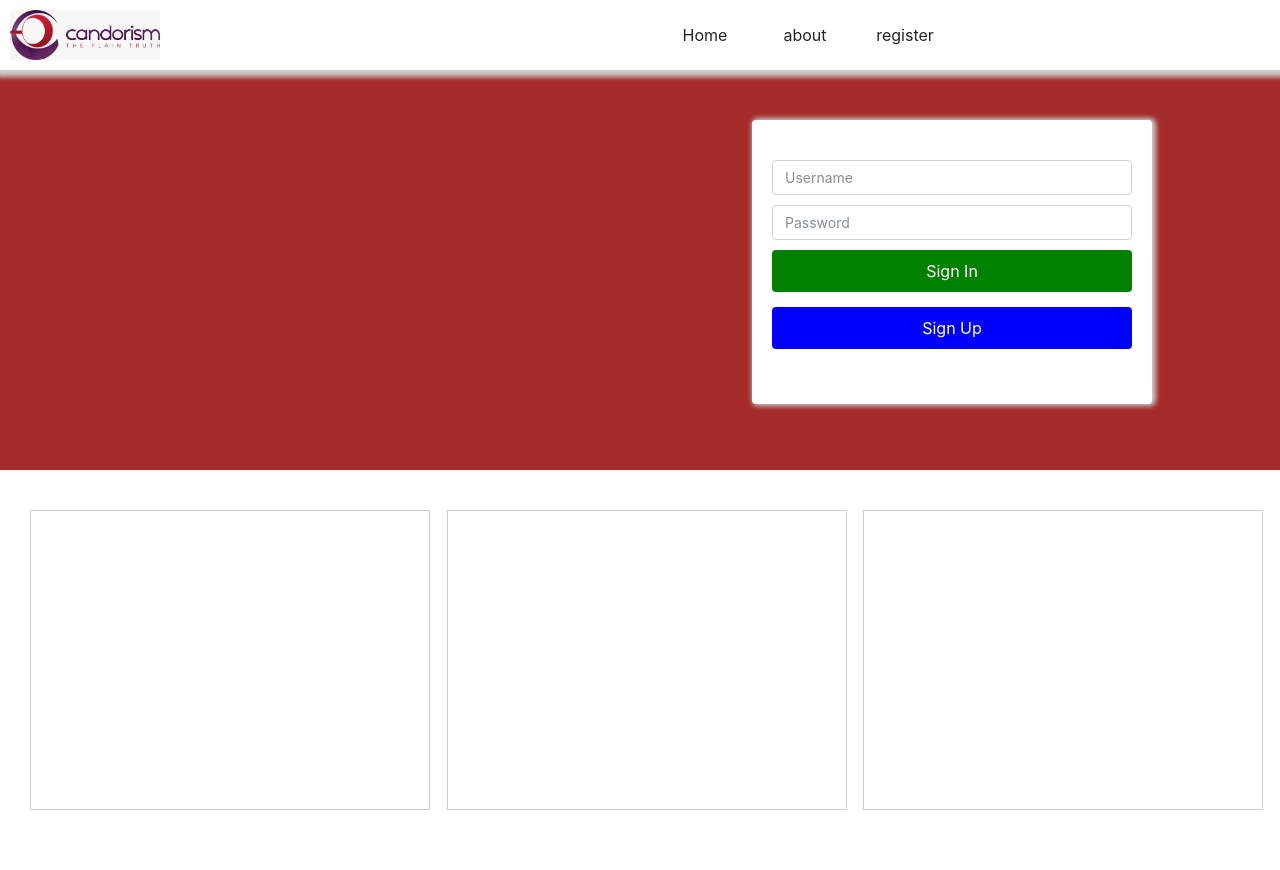
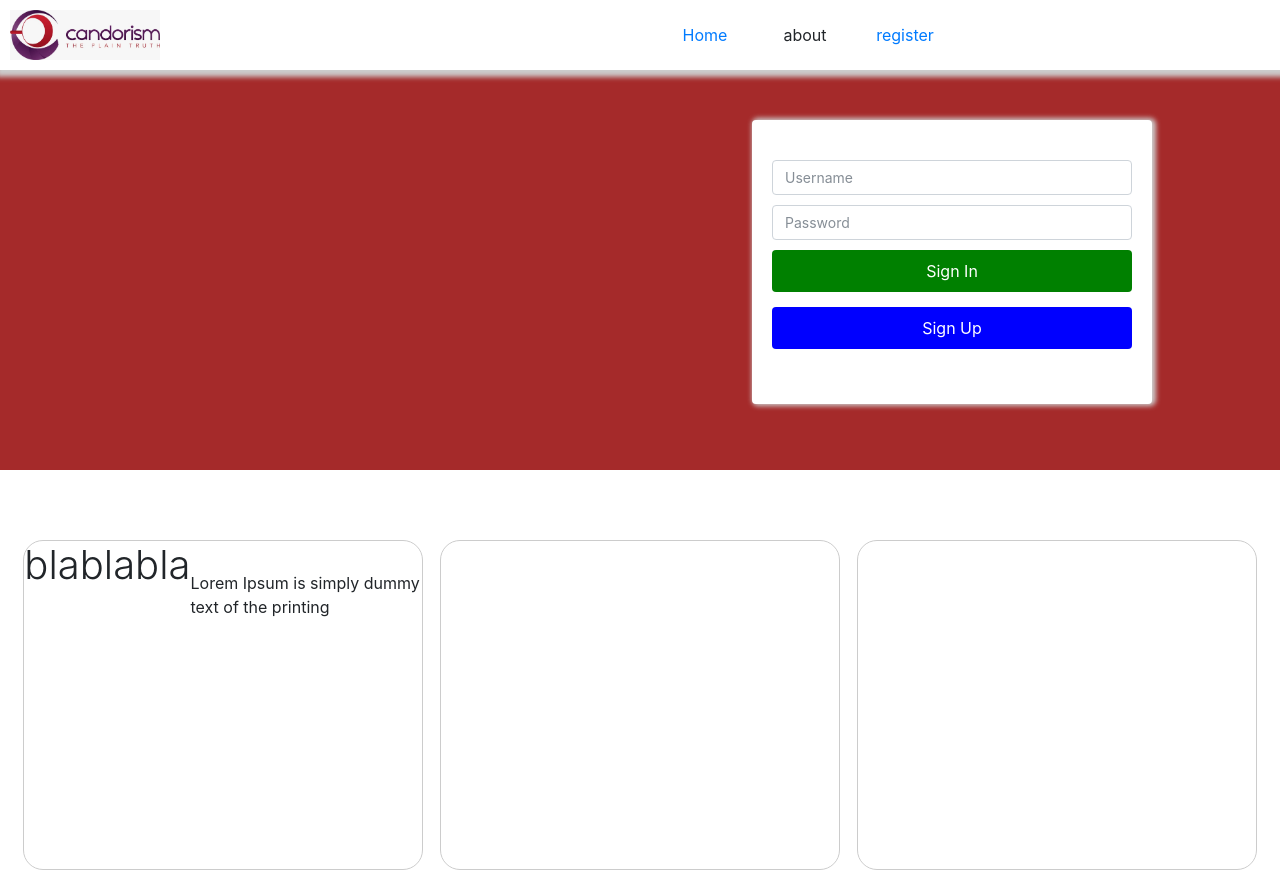
Before and after one commit to ar3a51/candorism-SPA, a Vue app: page /#/ in a window 1280 px wide. Built offline with nearby package versions, Linux system fonts and the light colour scheme.

Commit message:
rearranging home page and adding registration page

```diff
--- a/src/app/home/components/cando-box.vue
+++ b/src/app/home/components/cando-box.vue
@@ -1,6 +1,13 @@
 <template>
     <div class="box">
-
+        <div>
+            <h1>
+                <slot name="title"></slot>
+            </h1>
+        </div>
+        <div class="content">
+            <slot name="content"></slot>
+        </div>
     </div>
 </template>
 <script>
@@ -10,11 +17,16 @@ export default {
 </script>
 <style lang="scss" scoped>
     .box {
-        border-width: .1em;
+        border-width: 0.1em;
         border-style: solid;
         border-color: #ccc;
 
-        height: 300px;
+        height: auto;
         width: 400px;
+
+        border-radius: 20px;
+
+        display: flex;
+        justify-content: center;
     }
 </style>
--- a/src/app/home/components/nav-panel.vue
+++ b/src/app/home/components/nav-panel.vue
@@ -1,9 +1,9 @@
 <template>
     <div class="nav-panel col-6">
         <ul>
-            <li>Home</li>
+            <li><router-link :to="{path: '/'}">Home</router-link></li>
             <li>about</li>
-            <li>register</li>
+            <li><router-link :to="{path:'/registration'}">register</router-link></li>
         </ul>
     </div>
 </template>
@@ -21,7 +21,7 @@ export default {
             display: flex;
             align-self: center;
             list-style-type: none;
-            float: left;
+
 
             text-align: center;
             li {
--- /dev/null
+++ b/src/app/home/home-shell.vue
@@ -0,0 +1,57 @@
+<template>
+    <main>
+        <header>
+            <div class="header col-12">
+                <logo />
+                <nav-panel />
+            </div>
+        </header>
+        <article>
+         <router-view></router-view>
+        </article>
+    </main>
+</template>
+<script>
+
+
+const logo = () => import("./components/logo");
+const navPanel = () => import ("./components/nav-panel");
+
+
+export default {
+    components:{
+        logo,
+        navPanel,
+    }
+}
+</script>
+<style lang="scss" scoped>
+
+.float-left {
+    float: left;
+}
+
+.float-right {
+    float: right;
+}
+
+header {
+    height: auto;
+    float: left;
+    position: fixed;
+    z-index:2000;
+
+    .header {
+        height: 70px;
+        background: #ffffff;
+        box-shadow: 2px 1px 5px 6px #ccc;
+        padding: 0px;
+        display: flex;
+
+    }
+}
+article {
+    margin-top: 70px;
+}
+
+</style>
--- a/src/app/home/home.vue
+++ b/src/app/home/home.vue
@@ -1,65 +1,92 @@
 <template>
-    <section id="app" class="landing-page">
-        <div class="content-bg-wrap">
-            <div class="content-bg"></div>
-        </div>
-        <candorism-header></candorism-header>
-        <div class="header-spacer--standard"></div>
-        <div class="container">
-            <div class="row display-flex">
-                <div class="col-xl-6 col-lg-6 col-md-12 col-sm-12 col-xs-12">
-                    <div class="landing-content">
-                        {{message}}
-                        <a href="#" class="btn btn-md btn-border c-white" v-on:click.stop.prevent="click">Register Now!</a>
+     <main>
+
+            <div class="banner col-12">
+
+            </div>
+            <div class="body col-12">
+                <cando-box>
+                    <span slot="title">blablabla</span>
+                    <div slot="content">
+
+                        Lorem Ipsum is simply dummy text of the printing
+
                     </div>
-                </div>
-                <div class="col-xl-5 col-lg-6 col-md-12 col-sm-12 col-xs-12">
-                    <candorism-login></candorism-login>
-                </div>
+                </cando-box>
+                <cando-box />
+                <cando-box />
             </div>
-        </div>
-    </section>
+            <div class="login-box
+                        d-none
+                        d-sm-none
+                        d-md-none
+                        d-lg-block
+                        d-xl-block">
+               <login-form></login-form>
+            </div>
+            <div class="login-box-mobile
+                        d-lg-none
+                        d-xl-none">
+                <login-form></login-form>
+            </div>
+     </main>
 </template>
 <script>
-
-const candorismHeader = ()=> import('./header/candorismHeader.vue');
-const loginTab =  ()=> import('./login-tab/login-tab.vue');
+const candoBox = () => import ("./components/cando-box");
+const loginForm = () => import("./components/login-form");
 
 export default {
-    data() {
-        return {
-            message: "hello world",
-        }
-    },
     components: {
-        "candorism-header": candorismHeader,
-        "candorism-login": loginTab,
-    },
-    methods: {
-        click() {
-            this.message = event;
-        },
-        initProgressBar() {
-            var $progress_bar = $('.skills-item');
-
-            $progress_bar.each(function () {
-                $progress_bar.appear({ force_process: true });
-                $progress_bar.on('appear', function () {
-                    var current_bar = $(this);
-                    if (!current_bar.data('inited')) {
-                        current_bar.find('.skills-item-meter-active').fadeTo(300, 1).addClass('skills-animate');
-                        current_bar.data('inited', true);
-                    }
-                });
-            });
-        },
-    },
-    mounted() {
-        //this.initHeader();
-        this.initProgressBar();
-    },
+        candoBox,
+        loginForm
+    }
 }
 </script>
 <style lang="scss" scoped>
+main {
+    height: auto;
 
+    .banner {
+        background-color: brown;
+        height: 400px;
+    }
+
+    .body {
+        padding-top: 40px;
+        height: 400px;
+        display: flex;
+        flex-wrap: wrap;
+        justify-content: space-around;
+        flex-flow: row wrap;
+
+        div {
+            margin-top: 30px;
+        }
+    }
+
+    .login-box{
+        position: absolute;
+        z-index: 1000;
+        border-radius: 4px;
+        top: 15%;
+        right: 10%;
+        width: 400px;
+        height: auto;
+        background-color: white;
+        box-shadow: 2px 0px 5px 2px #ccc;
+    }
+
+    .login-box-mobile {
+        position: absolute;
+        left: 15%;
+        right: auto;
+        z-index: 1000;
+        width: 70%;
+        top: 15%;
+        background-color: white;
+        border-radius: 4px;
+        box-shadow: 2px 0px 5px 2px #ccc;
+
+    }
+}
 </style>
--- a/src/app/home/home2.vue
+++ /dev/null
@@ -1,125 +0,0 @@
-<template>
-    <main>
-        <header>
-            <div class="header col-12">
-                <logo />
-                <nav-panel />
-            </div>
-        </header>
-        <article>
-            <div class="banner col-12">
-
-            </div>
-            <div class="body col-12">
-                <div class="col-12 col-sm-12 col-md-12 col-lg-4 col-xl-4 float-left">
-                    <cando-box />
-                </div>
-                  <div class="col-12 col-sm-12 col-md-12 col-lg-4 col-xl-4 float-left">
-                    <cando-box />
-                </div>
-                  <div class="col-12 col-sm-12 col-md-12 col-lg-4 col-xl-4 float-left">
-                    <cando-box />
-                </div>
-            </div>
-            <div class="login-box
-                        d-none
-                        d-sm-none
-                        d-md-none
-                        d-lg-block
-                        d-xl-block">
-               <login-form></login-form>
-            </div>
-            <div class="login-box-mobile
-                        d-lg-none
-                        d-xl-none">
-                <login-form></login-form>
-            </div>
-        </article>
-    </main>
-</template>
-<script>
-
-const loginForm = () => import("./components/login-form");
-const logo = () => import("./components/logo");
-const navPanel = () => import ("./components/nav-panel");
-const candoBox = () => import ("./components/cando-box");
-
-export default {
-    components:{
-        loginForm,
-        logo,
-        navPanel,
-        candoBox,
-    }
-}
-</script>
-<style lang="scss" scoped>
-
-.float-left {
-    float: left;
-}
-
-.float-right {
-    float: right;
-}
-
-header {
-    height: auto;
-    float: left;
-    position: fixed;
-    z-index:2000;
-
-    .header {
-        height: 70px;
-        background: #ffffff;
-        box-shadow: 2px 1px 5px 6px #ccc;
-        padding: 0px;
-        display: flex;
-
-    }
-}
-article {
-    height: auto;
-    margin-top: 70px;
-
-    .banner {
-        background-color: brown;
-        height: 400px;
-    }
-
-    .body {
-        padding-top: 40px;
-        height: 400px;
-
-        div {
-            margin-left: auto;
-            margin-right: auto;
-        }
-    }
-
-    .login-box{
-        position: absolute;
-        z-index: 1000;
-        border-radius: 4px;
-        top: 15%;
-        right: 10%;
-        width: 400px;
-        height: auto;
-        background-color: white;
-        box-shadow: 2px 0px 5px 2px #ccc;
-    }
-
-    .login-box-mobile {
-        position: absolute;
-        left: 15%;
-        right: auto;
-        z-index: 1000;
-        width: 70%;
-        top: 15%;
-        background-color: white;
-        border-radius: 4px;
-        box-shadow: 2px 0px 5px 2px #ccc;
-
-    }
-}
-</style>
--- /dev/null
+++ b/src/app/home/registration.vue
@@ -0,0 +1,13 @@
+<template>
+    <main>
+        <h1>welcome to our registration page</h1>
+    </main>
+</template>
+<script>
+export default {
+
+}
+</script>
+<style lang="scss" scoped>
+
+</style>
--- a/src/app/main.js
+++ b/src/app/main.js
@@ -19,6 +19,7 @@ Vue.component("candorism-block", block);
 Vue.config.productionTip = false
 
 const router = new VueRouter({
+    mode: 'history',
     routes
 });
 
--- a/src/app/main.routes.js
+++ b/src/app/main.routes.js
@@ -1,11 +1,27 @@
-const loginPage = () => import(/*webpackChunkName: login*/ "./home/home2.vue");
+const homeShell = () => import(/*webpackChunkName: login*/ "./home/home-shell");
+const home = () => import (/*webpackChunkName*: home*/ "./home/home");
+const regPage = () => import (/*webpackChunkName: regPage*/ "./home/registration");
+
 const mainPage = () => import(/*webpackChunkName: main*/ "./main/main.vue");
 
-const newsfeedComponent = () => import(/*webpackChunkName: newsfeed*/ "./main/newsfeed/newsfeed.vue");
-const profileComponent = () => import(/*webpackChunkName: profile*/ "./main/profile/profile.vue");
+const newsfeedComponent = () => import(/*webpackChunkName: newsfeed*/ "./main/newsfeed/newsfeed");
+const profileComponent = () => import(/*webpackChunkName: profile*/ "./main/profile/profile");
 
 export const routes = [
-    {path: '/', component: loginPage},
+    {
+        path: '/',
+        component: homeShell,
+        children: [
+           {
+               path: "/",
+               component: home
+           },
+           {
+               path:"/registration",
+               component: regPage,
+           }
+        ]
+    },
     {
         path: '/main',
         component: mainPage,
```
Also changed, not shown: 2 other files (tests, documents, lock files or other folders).
